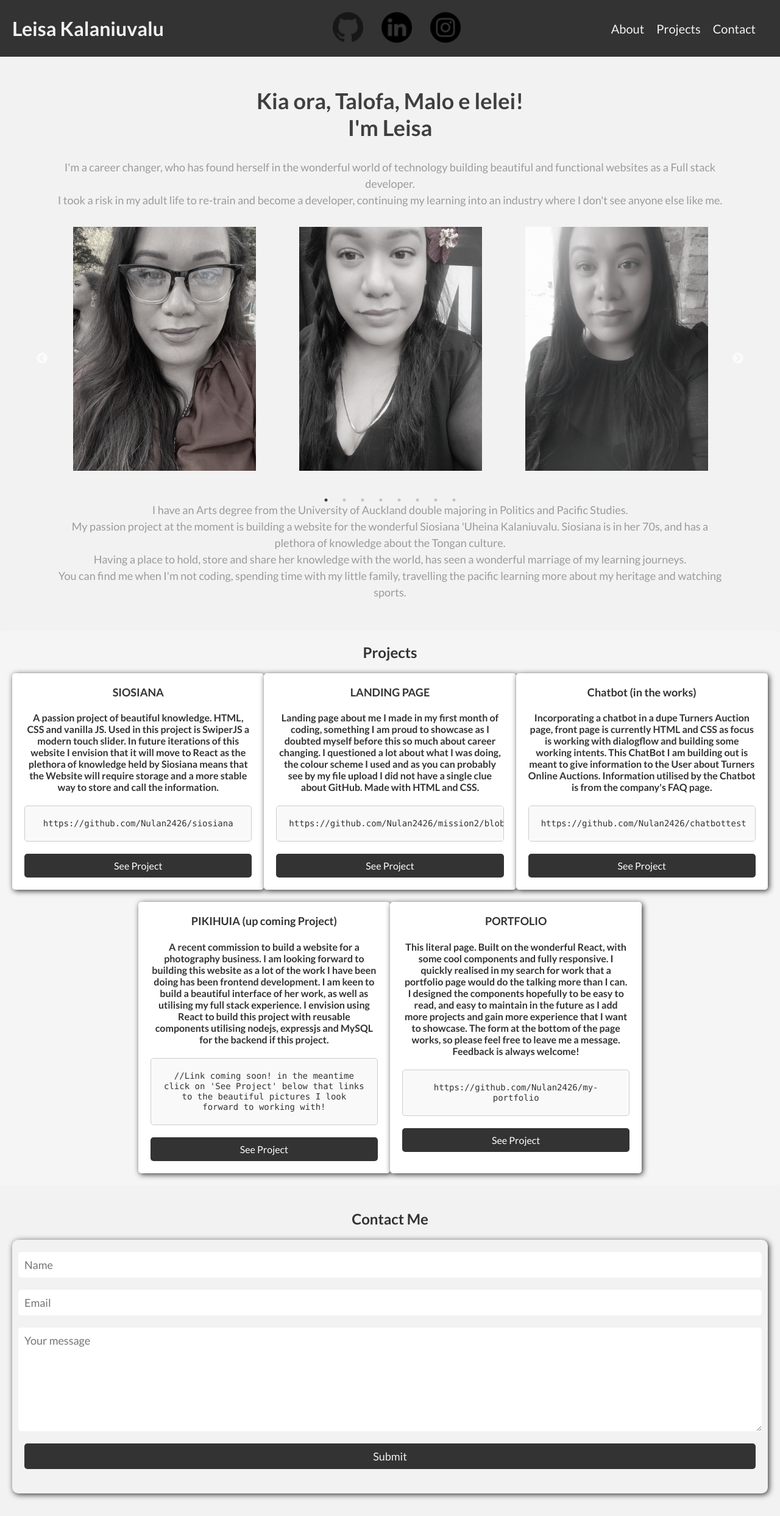
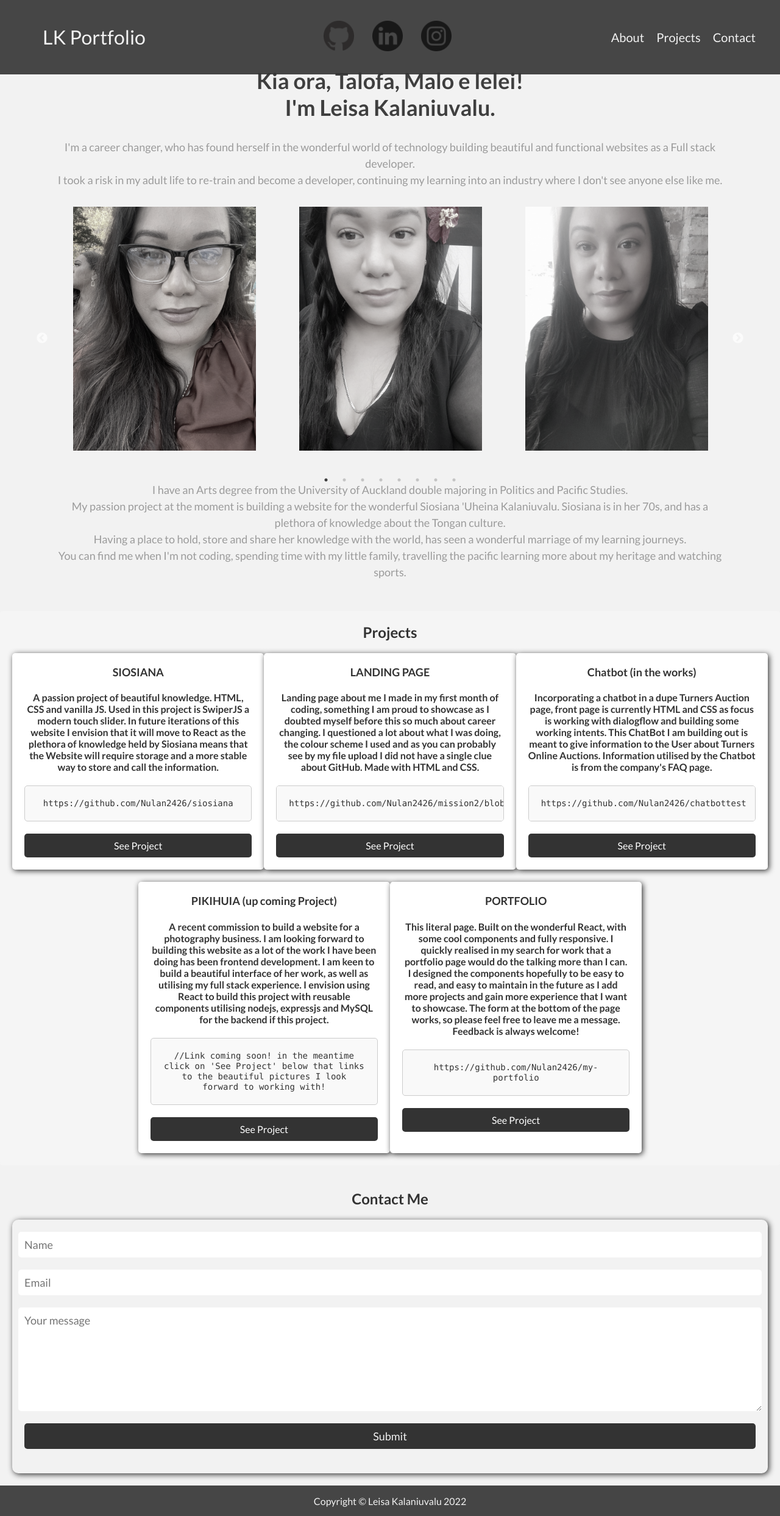
Before and after one commit to Nulan2426/my-portfolio, a React (Create React App) app: page / in a window 1280 px wide. Shown: the whole page at 61% size. Built offline with nearby package versions, Linux system fonts and the light colour scheme.

Commit message:
updated footer and styling, updated header opacity with with this and will build out

```diff
--- a/src/App.css
+++ b/src/App.css
@@ -57,7 +57,9 @@ header {
 }
 
 header h1 {
-  margin: 0;
+  margin-left: 50px;
+  /* font-size: 30px; */
+  font-weight: 500;
 }
 
 header nav ul {
--- a/src/App.js
+++ b/src/App.js
@@ -3,6 +3,7 @@ import Header from './Components/Header';
 import About from './Components/About';
 import Projects from './Components/Projects';
 import Contact from './Components/Contact';
+import Footer from './Components/Footer';
 import './App.css';
 
 
@@ -13,6 +14,7 @@ const App = () => {
       <About />
       <Projects />
       <Contact />
+      <Footer />
     </div>
   );
 };
--- a/src/Components/About.css
+++ b/src/Components/About.css
@@ -3,6 +3,7 @@
     margin: 0 auto;
     text-align: center;
     color: #9B9B9B;
+    padding-top: 60px;
     /* box-shadow: 2px 2px 10px #333;
     border-radius: 5px; */
 
--- a/src/Components/About.js
+++ b/src/Components/About.js
@@ -22,7 +22,7 @@ const About = () => {
     return (
         <div className='about' id='about'>
             <section>
-            <h2>Kia ora, Talofa, Malo e lelei! <br></br>I'm Leisa</h2>
+            <h2>Kia ora, Talofa, Malo e lelei! <br></br>I'm Leisa Kalaniuvalu.</h2>
             <p>
                 I'm a career changer, who has found herself in the wonderful world of technology building beautiful and functional websites as a Full stack developer. <br></br>
                 I took a risk in my adult life to re-train and become a developer, continuing my learning into an industry where I don't see anyone else like me.<br></br>
--- /dev/null
+++ b/src/Components/Footer.css
@@ -0,0 +1,13 @@
+.footer {
+    display: flex;
+    justify-content: center;
+    text-align: center;
+    width: 100%;
+    height: 50px;
+    background-color: #333;
+        color: #f2f2f2;
+        opacity: 90%;
+        /* font-weight: bold; */
+    /* padding: 20px; */
+
+}
--- /dev/null
+++ b/src/Components/Footer.js
@@ -0,0 +1,12 @@
+import React from "react";
+import './Footer.css'
+
+const Footer = () => (
+    <footer className="footer">
+
+        <p>Copyright © Leisa Kalaniuvalu 2022</p>
+
+    </footer>
+)
+
+export default Footer;
--- a/src/Components/Header.css
+++ b/src/Components/Header.css
@@ -1,3 +1,12 @@
+.header {
+    position: fixed;
+    top: 0;
+    left: 0;
+    right: 0;
+    z-index: 9999;
+    opacity: 90%;
+}
+
 .header-social-links {
     display: flex;
     justify-content: flex-end;
--- a/src/Components/Header.js
+++ b/src/Components/Header.js
@@ -14,8 +14,8 @@ const Header = () => {
   )
 
   return (
-    <header>
-      <h1>Leisa Kalaniuvalu</h1>
+    <header className='header'>
+      <h1>LK Portfolio</h1>
       <div className="header-social-links">
         <SocialLink icon={GitHub} url="https://github.com/Nulan2426" />
         <SocialLink icon={LinkedIn} url="https://www.linkedin.com/in/leisa-kalaniuvalu/" />
```
